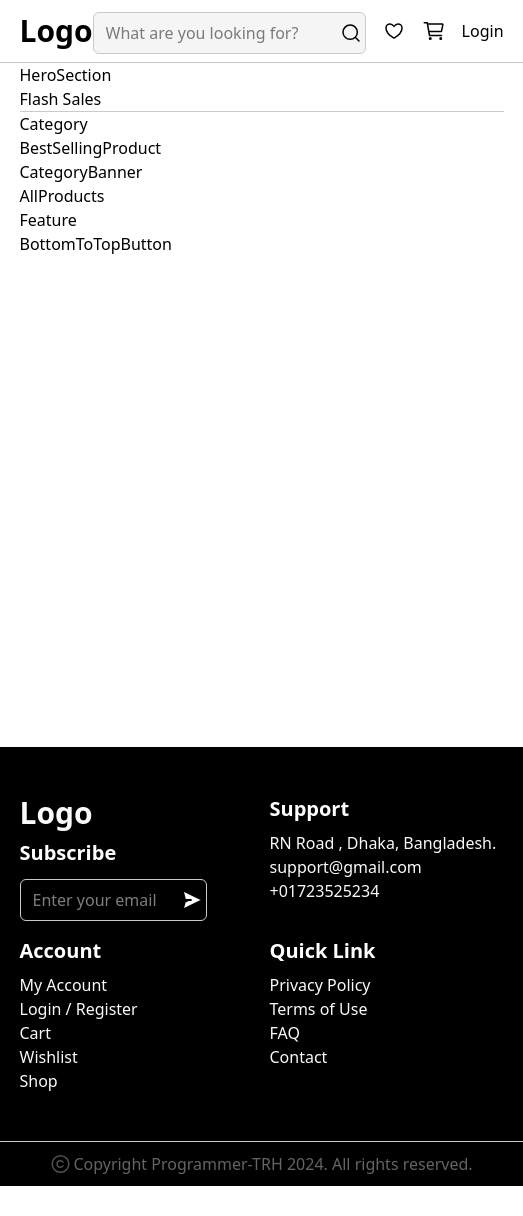
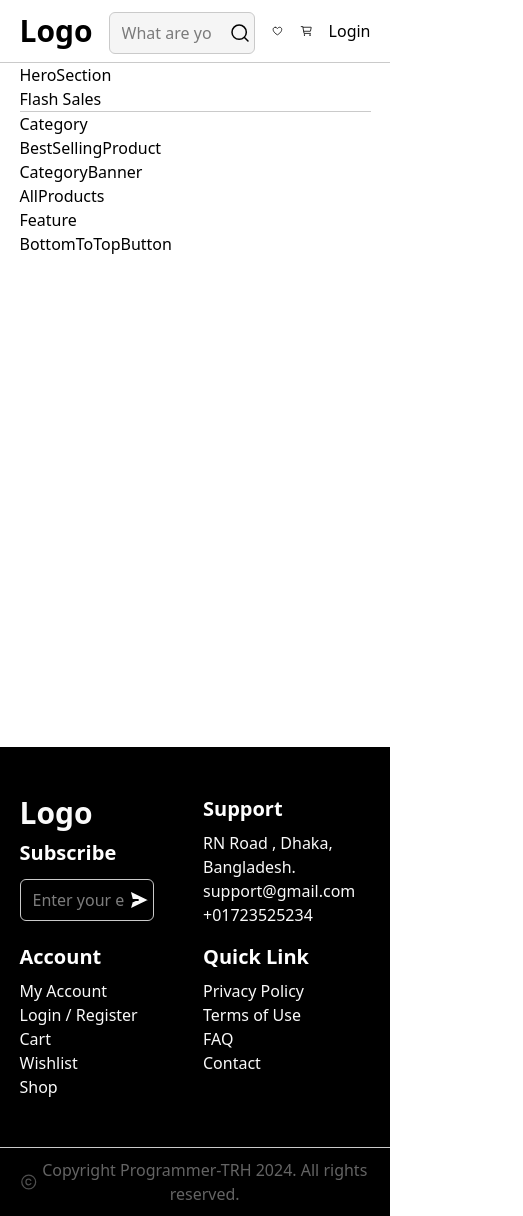
Before and after one commit to Programmer-TRH/ecommerce-shop, a Next.js app: page / in a window 390 px wide. Shown: the whole page, 523 px wide, since content can reach past the window. Before the commit the page ends 1186 px from the top, so only its background shows below. Built offline with nearby package versions, Linux system fonts and the light colour scheme.

Commit message:
Navbar Responsive update

```diff
--- a/app/layout.js
+++ b/app/layout.js
@@ -19,7 +19,7 @@ export default function RootLayout({ children }) {
   return (
     <html lang="en">
       <body
-        className={`${poppinsSans.variable} font-sans bg-primary-white min-h-[100dvh]  text-text-color-black *:px-center grid grid-rows-[auto_1fr_auto_auto] max-w-full`}
+        className={`${poppinsSans.variable} font-sans bg-primary-white min-h-[100dvh]  text-text-color-black *:px-center grid grid-rows-[auto_1fr_auto_auto] max-w-full overflow-x-hidden`}
       >
         <Navbar />
         <hr  className="text-line"  />
--- a/components/Common/Footer.jsx
+++ b/components/Common/Footer.jsx
@@ -9,18 +9,18 @@ export default function Footer() {
       <div>
         <h1 className="text-3xl font-semibold mb-2">Logo</h1>
         <SubTitle subtitle="Subscribe" />
-        <div className="relative w-4/5">
+        <form className="relative w-4/5">
           <Input
-            type="text"
+            type="email"
             placeholder="Enter your email"
             id="subscribe"
             label="Subscribe"
-            className="bg-black text-secondary-white pr-7 w-full"
+            className="bg-black text-secondary-white pr-7 w-full" required
           />
-          <button className="absolute transform top-[55%] -translate-y-[50%] right-0.5 cursor-pointer hover:scale-105 transition-scale duration-200 ">
+          <button type="submit" className="absolute transform top-[55%] -translate-y-[50%] right-0.5 cursor-pointer hover:scale-105 transition-scale duration-200 ">
             <SendIcon className="fill-secondary-white" />
           </button>
-        </div>
+        </form>
       </div>
       <div>
         <SubTitle subtitle="Support" />
--- a/components/Common/Navbar.jsx
+++ b/components/Common/Navbar.jsx
@@ -9,14 +9,14 @@ import NavItem from "./NavItem";
 
 export default function Navbar() {
   return (
-    <header className="flex items-center justify-between py-2 ">
+    <header className="flex items-center justify-between py-2 gap-gap ">
       <h1 className="text-3xl font-bold">Logo</h1>
       <NavItem />
       <div className="flex gap-gap items-center">
-        <div className="relative">
+        <div className="relative ">
           <Input
             type="search"
-            className="pr-7 border border-line "
+            className="pr-7 border border-line w-full "
             placeholder="What are you looking for?"
           />
 
```
